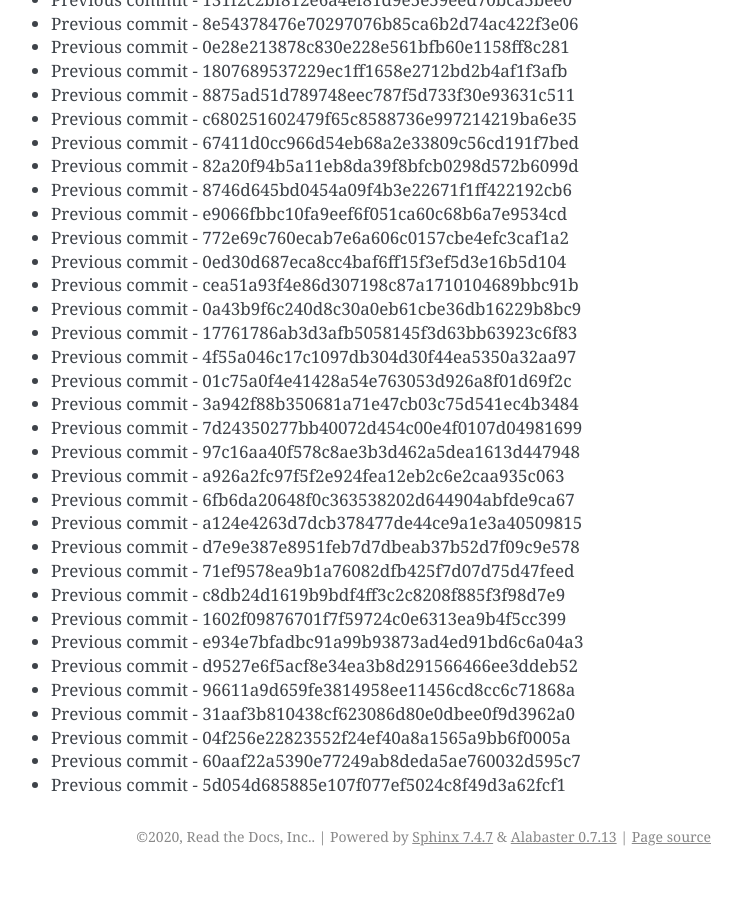
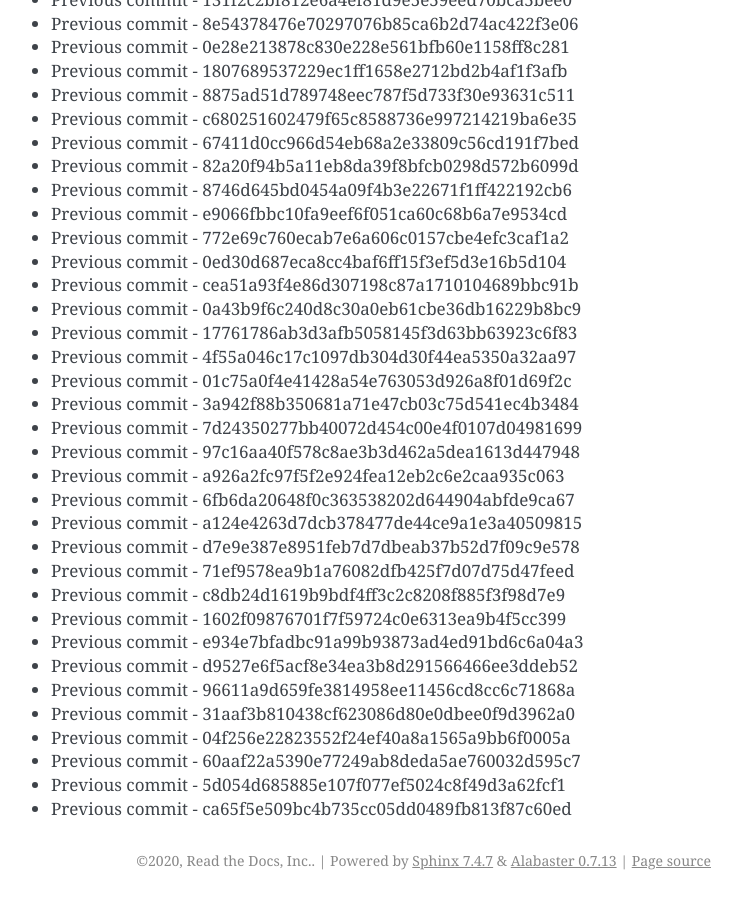
Before and after one commit to readthedocs/rtd-git-stresstest, a Sphinx documentation site: the page built from docs/updates.rst, in a window 1280 px wide and 900 px high, scrolled down 65169 px. Shown: the whole window, without its empty margins (399-1141 px from the left). Built offline with Sphinx 7.4.7, drawn with Linux system fonts in a browser that asks for light colours; before the commit the page ends 66045 px from its top, so only the background shows below that.

Commit message:
Generating commit from previous: ca65f5e509bc4b735cc05dd0489fb813f87c60ed

```diff
--- a/docs/updates.rst
+++ b/docs/updates.rst
@@ -2770,3 +2770,4 @@ It can be tested for any performance characteristics.
 * Previous commit - 04f256e22823552f24ef40a8a1565a9bb6f0005a
 * Previous commit - 60aaf22a5390e77249ab8deda5ae760032d595c7
 * Previous commit - 5d054d685885e107f077ef5024c8f49d3a62fcf1
+* Previous commit - ca65f5e509bc4b735cc05dd0489fb813f87c60ed
```
